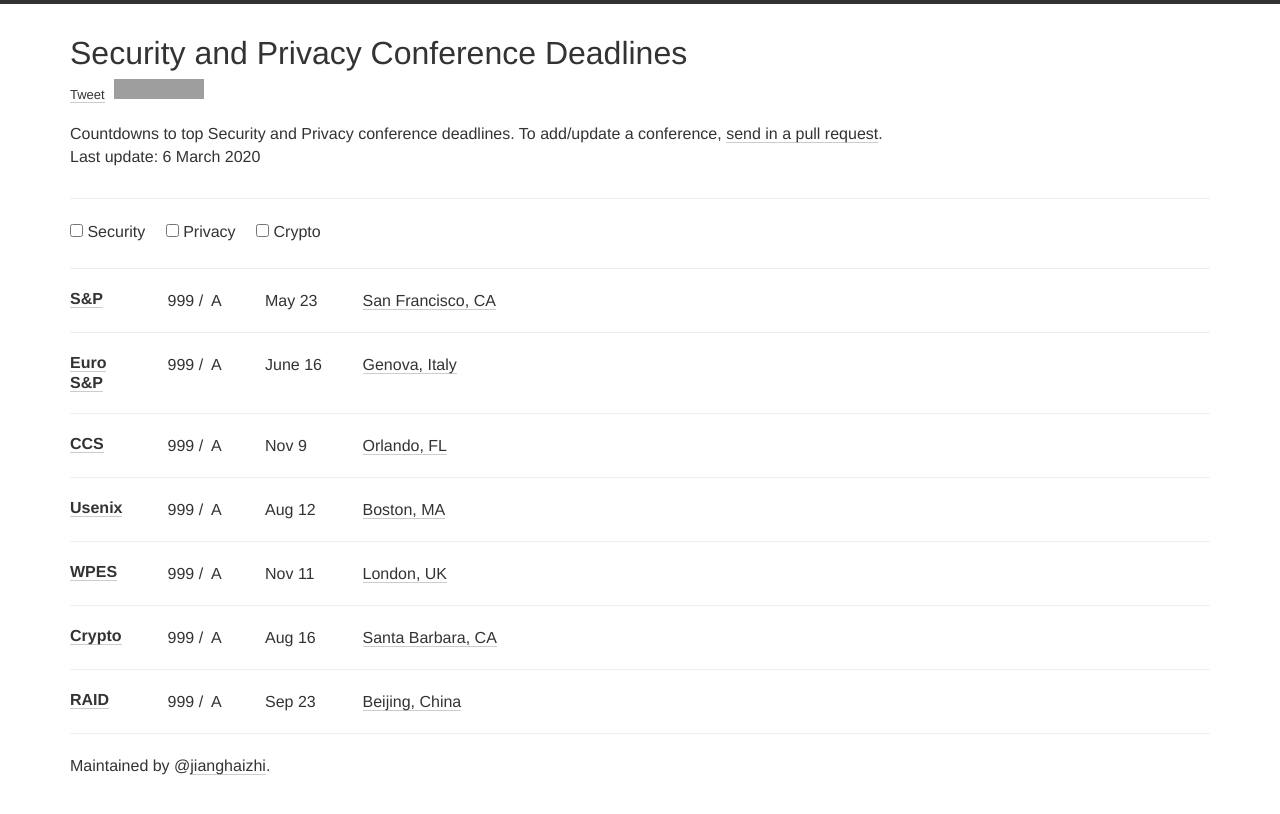
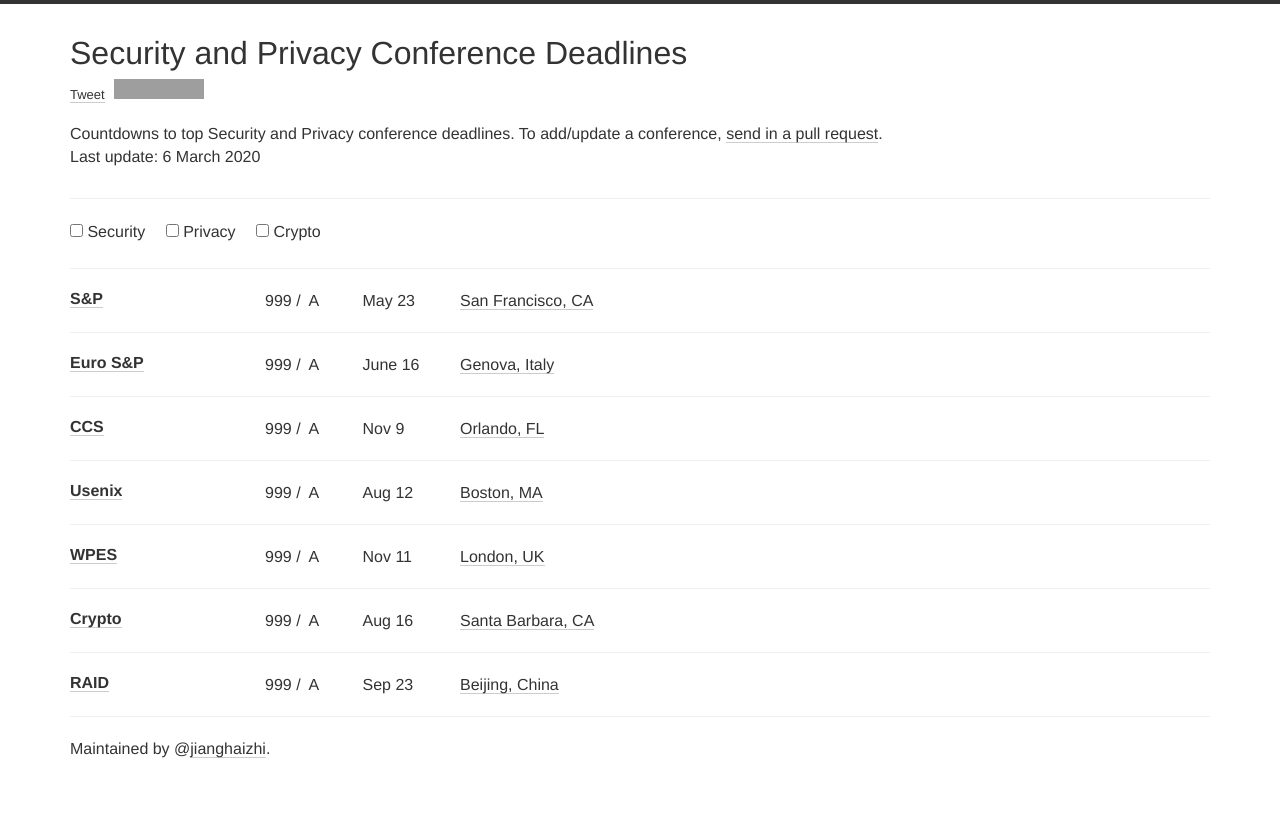
Before and after one commit to jianghaizhi/conference, a Jekyll site: the page built from index.html, in a window 1280 px wide. Shown: the top 814 px of the page. Built offline with Jekyll 4.4.1, drawn with Linux system fonts in a browser that asks for light colours; nearby versions of some CDN libraries; comment, search, counter and statistics services are not loaded; grey boxes are pictures that could not be loaded.

Commit message:
Update index.html

```diff
--- a/index.html
+++ b/index.html
@@ -54,7 +54,7 @@
         {% for conf in site.data.conferences %}
         <div id="{{ conf.name | append: conf.year | slugify }}" class="conf {% for tag in conf.tags %} {{tag}} {% endfor %}">
           <div class="row">
-              <div class="col-xs-12 col-md-1">
+              <div class="col-xs-12 col-md-2">
                 <h2><a target="black" href="{{conf.link}}">{{conf.name}}</a></h2>
               </div>
             <div class="col-xs-12 col-md-1">
@@ -66,7 +66,7 @@
                  </div>
               </div>
              <div class="col-xs-12 col-md-2">
-                <a href="http://maps.google.com/?q={{conf.place}}">{{conf.place}}</a>
+                <a target="black" href="http://maps.google.com/?q={{conf.place}}">{{conf.place}}</a>
               </div>
             <div class="col-xs-12 col-md-1">
                 {{abstract}}
@@ -74,11 +74,8 @@
             <div class="col-xs-12 col-md-1">
                 {{notification}}
               </div>
-              <div class="col-xs-12 col-md-2">
-                <span class="deadline-time"></span>
-              </div>
-              <div class="col-xs-12 col-md-3">
-                <font style="font-size:11px;float:right;"><span class="timer"></span></font>
+              <div class="col-xs-12 col-md-4">
+                <span class="deadline-time"></span><span class="timer"></span>
               </div>
 
 
```
